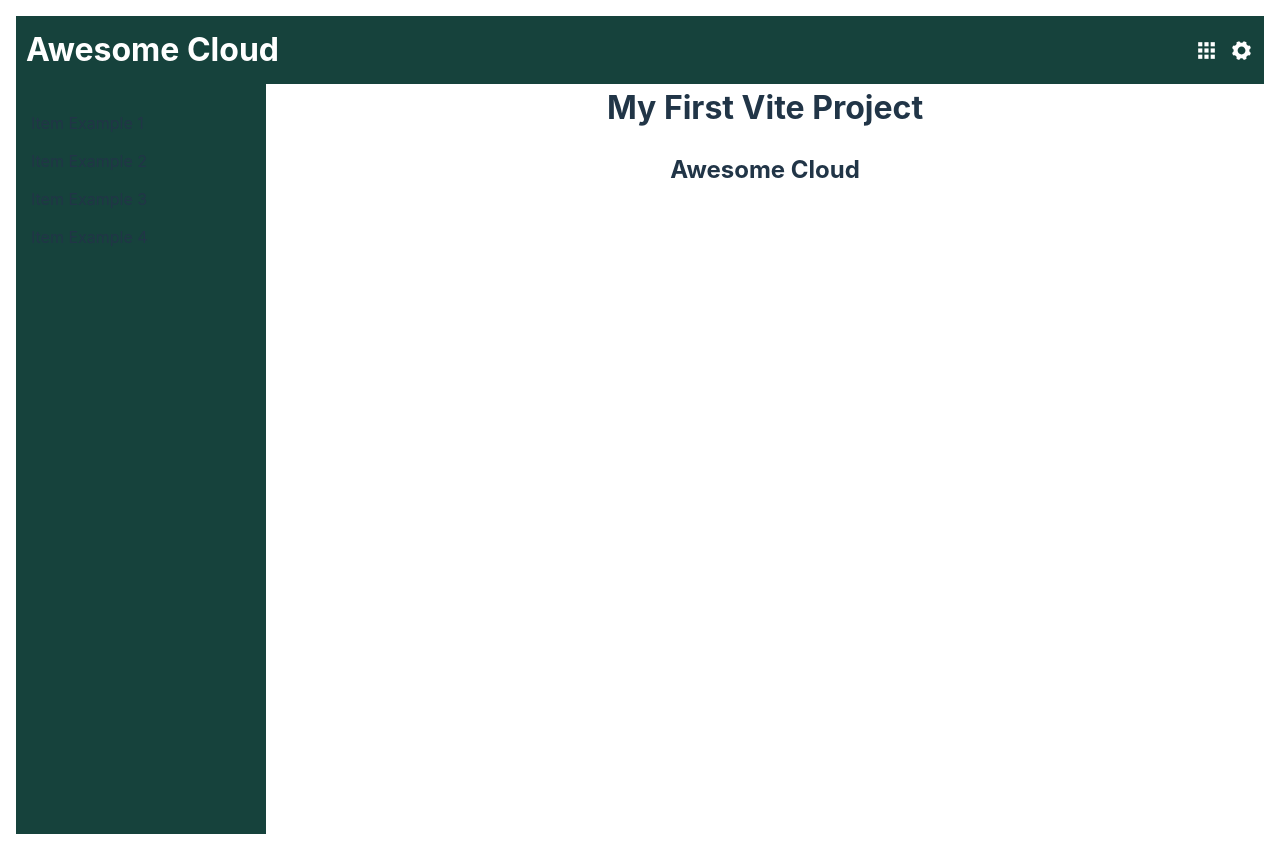
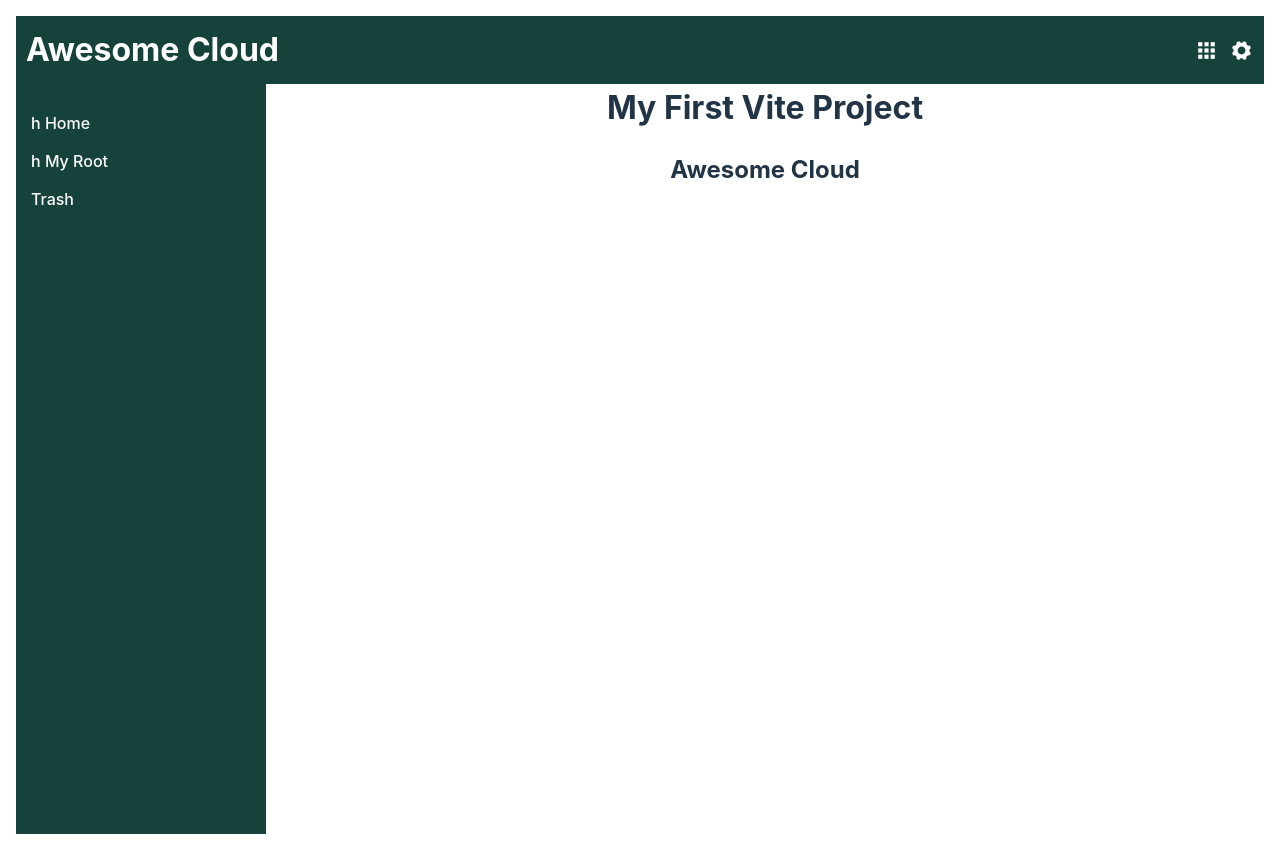
Before and after one commit to fhlandl/awesome-cloud, a React (Vite) app: page / in a window 1280 px wide. Built offline with nearby package versions, Linux system fonts and the light colour scheme.

Commit message:
Add SNB item component
- menu item for SNB
- two types: hierarchy and non-hierarchy

```diff
--- a/src/components/nav/SNB.module.scss
+++ b/src/components/nav/SNB.module.scss
@@ -5,14 +5,4 @@
 
 .nav {
   padding: 20px 10px;
-
-  div {
-    padding: 7px 5px;
-    text-align: left;
-    cursor: pointer;
-
-    &:hover {
-      background-color: #6a9c89;
-    }
-  }
 }
--- a/src/components/nav/SNB.tsx
+++ b/src/components/nav/SNB.tsx
@@ -1,14 +1,27 @@
 import React from 'react';
+import SNBItem, { ISNBItemProps } from './SNBItem';
 import styles from './SNB.module.scss';
+
+const itemList: ISNBItemProps[] = [
+  { isHierarchy: true, title: 'Home', location: '/' },
+  { isHierarchy: true, title: 'My Root', location: '/root' },
+  { isHierarchy: false, title: 'Trash', location: '/trash' },
+];
 
 const SNB = () => {
   return (
     <aside className={styles.aside}>
       <nav className={styles.nav}>
-        <div>Item Example 1</div>
-        <div>Item Example 2</div>
-        <div>Item Example 3</div>
-        <div>Item Example 4</div>
+        {itemList.map((item) => {
+          const { isHierarchy, title, location } = item;
+          return (
+            <SNBItem
+              isHierarchy={isHierarchy}
+              title={title}
+              location={location}
+            />
+          );
+        })}
       </nav>
     </aside>
   );
--- /dev/null
+++ b/src/components/nav/SNBItem.module.scss
@@ -0,0 +1,10 @@
+.item {
+  padding: 7px 5px;
+  text-align: left;
+  color: white;
+  cursor: pointer;
+
+  &:hover {
+    background-color: #6a9c89;
+  }
+}
--- /dev/null
+++ b/src/components/nav/SNBItem.tsx
@@ -0,0 +1,32 @@
+import React from 'react';
+import { Link } from 'react-router-dom';
+import styles from './SNBItem.module.scss';
+
+export interface ISNBItemProps {
+  isHierarchy: boolean;
+  title: string;
+  location: string;
+}
+
+const SNBItem: React.FC<ISNBItemProps> = (props) => {
+  const { isHierarchy, title, location } = props;
+  return (
+    <Link to={location}>
+      <div className={styles.item}>
+        {isHierarchy && (
+          <div>
+            <span>h </span>
+            <span>{title}</span>
+          </div>
+        )}
+        {!isHierarchy && (
+          <div>
+            <span>{title}</span>
+          </div>
+        )}
+      </div>
+    </Link>
+  );
+};
+
+export default SNBItem;
```
